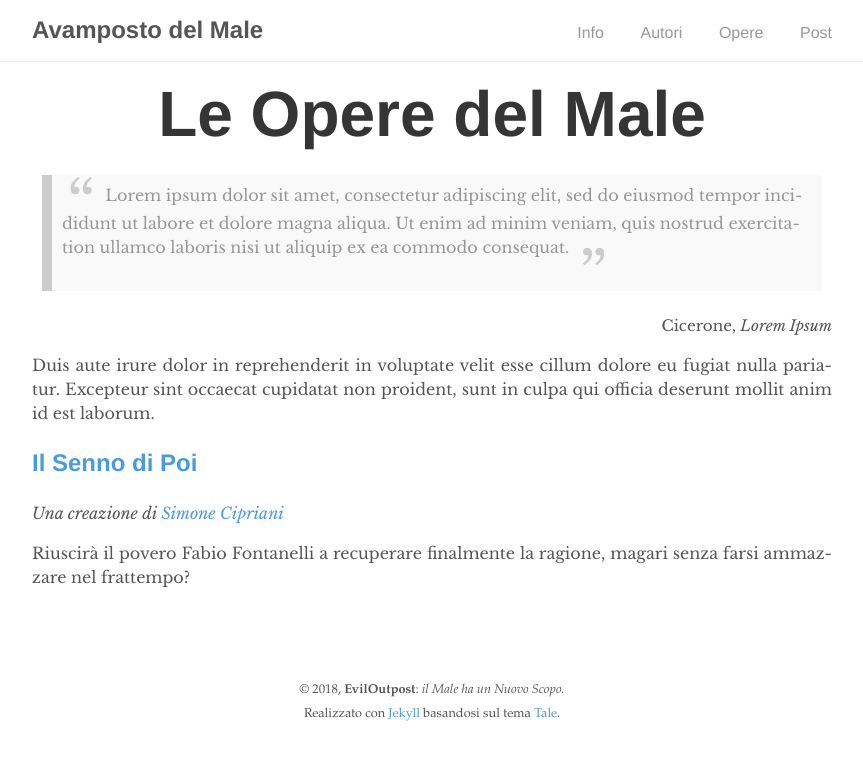
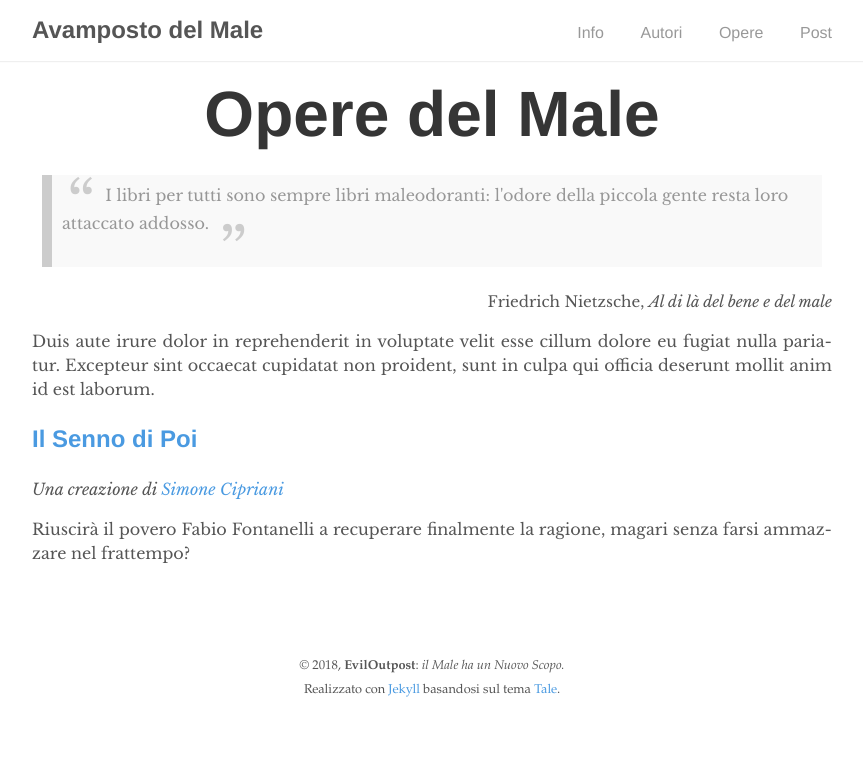
Before and after one commit to eviloutpost/eviloutpost.github.io, a Jekyll site: the page built from _pages/works.md, in a window 1280 px wide. Shown: the top 760 px of the page, without its empty margins (208-1071 px from the left). Built offline with Jekyll 4.4.1, drawn with Linux system fonts in a browser that asks for light colours.

Commit message:
Various fixes

```diff
--- a/_layouts/author.html
+++ b/_layouts/author.html
@@ -45,7 +45,7 @@ layout: default
   <br>
   <h2>Opere</h2>
   <ul>
-    {% assign filtered_works = site.works | where: 'author', page.nickname %}
+    {% assign filtered_works = site.works | where: 'author', page.nickname | where: 'layout', 'work' %}
     {% for work in filtered_works %}
       <li><a href="{{ work.url }}">{{ work.title }}</a></li>
     {% endfor %}
--- a/_pages/works.md
+++ b/_pages/works.md
@@ -1,13 +1,13 @@
 ---
 layout: titled
-title: "Le Opere del Male"
+title: "Opere del Male"
 permalink: /works
 ---
 
 <blockquote class="quote">
-  <p>Lorem ipsum dolor sit amet, consectetur adipiscing elit, sed do eiusmod tempor incididunt ut labore et dolore magna aliqua. Ut enim ad minim veniam, quis nostrud exercitation ullamco laboris nisi ut aliquip ex ea commodo consequat. </p>
+  <p>I libri per tutti sono sempre libri maleodoranti: l'odore della piccola gente resta loro attaccato addosso.</p>
 </blockquote>
-<div class="author">Cicerone, <cite>Lorem Ipsum</cite> </div>
+<div class="author">Friedrich Nietzsche, <cite>Al di là del bene e del male</cite> </div>
 
 Duis aute irure dolor in reprehenderit in voluptate velit esse cillum dolore eu fugiat nulla pariatur. Excepteur sint occaecat cupidatat non proident, sunt in culpa qui officia deserunt mollit anim id est laborum.
 
```
Also changed, not shown: _layouts/chapter.html (added, +22 -0 lines), _layouts/work.html (+1 -17 lines), _pages/authors.md (+2 -0 lines), _works/sdp_ch/01.md (added, +9 -0 lines), _works/sdp_ch/02.md (added, +9 -0 lines), _works/sdp_ch/sdp01.md (deleted, +0 -7 lines), _works/sdp_ch/sdp02.md (deleted, +0 -7 lines).
